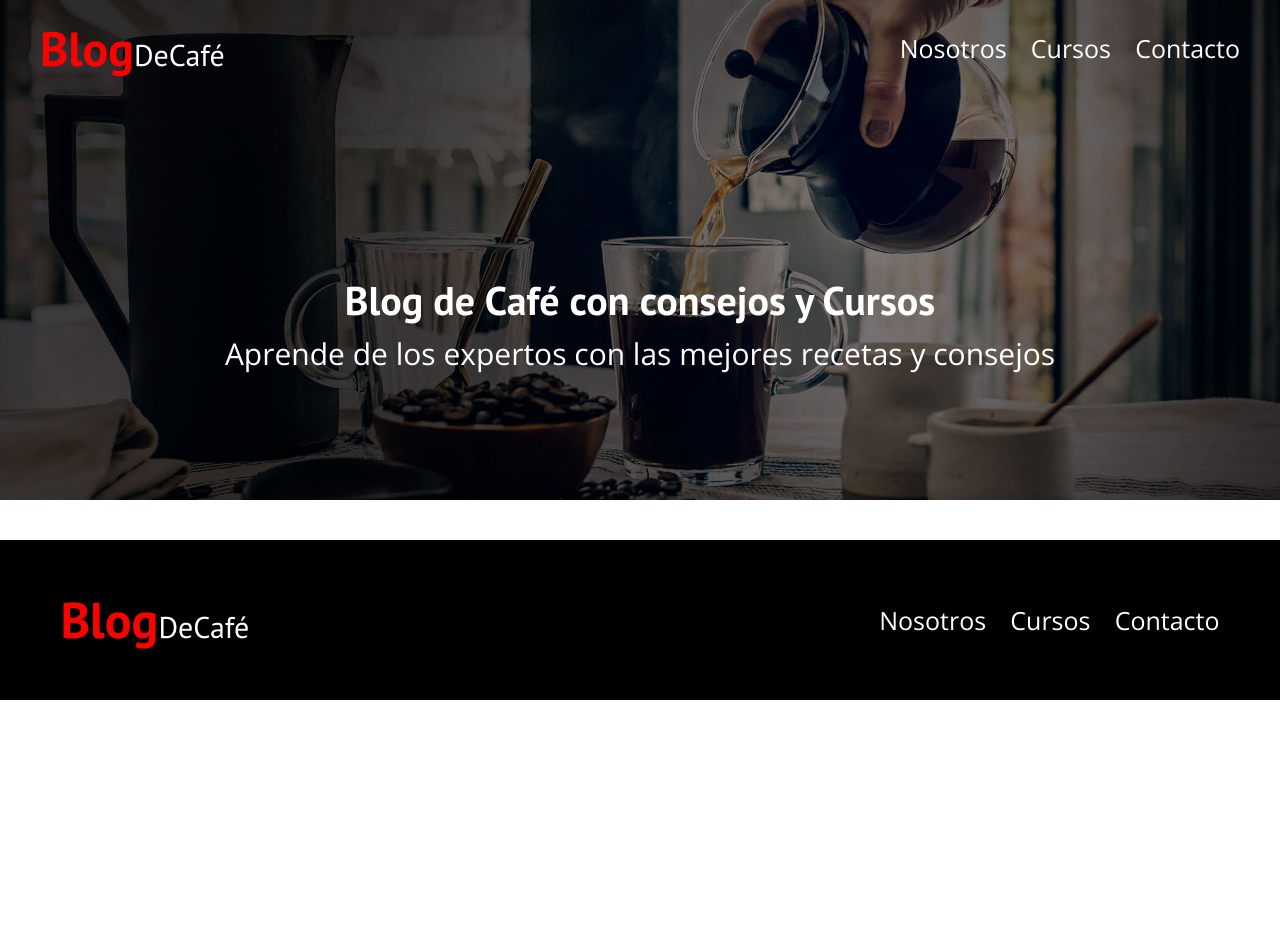
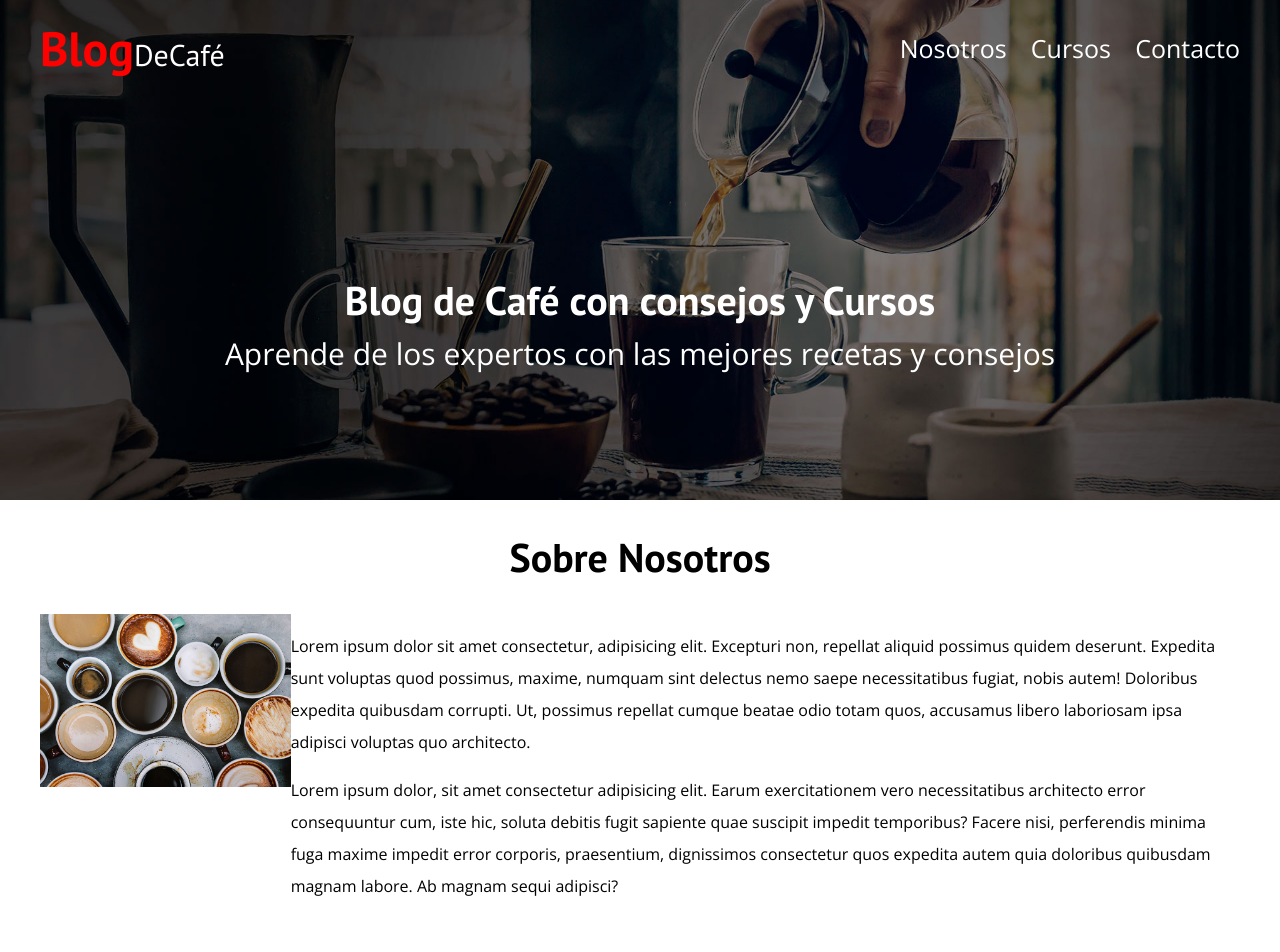
Before and after one commit to Abel075/blog, a plain HTML site: page nosotros.html in a window 1280 px wide. Shown: the top 952 px of the page. Before the commit the page ends 800 px from the top, so only its background shows below. Drawn offline with nearby package versions, Linux system fonts and the light colour scheme.

Commit message:
columnas

```diff
--- a/css/styles.css
+++ b/css/styles.css
@@ -54,6 +54,14 @@ img {
 }
 .no-margin {
   margin: 0;
+}
+
+/** Grid**/
+@media (min-width: 768px) {
+  .grid {
+    display: flex;
+    justify-content: space-between;
+  }
 }
 
 /**Botones **/
@@ -243,3 +251,5 @@ flex-wrap: wrap;
   font-size: 3rem;
   color: #ffffff;
 }
+
+/** Nosotros **/
--- a/nosotros.html
+++ b/nosotros.html
@@ -34,15 +34,16 @@
     </header>
 
     <main class="contenedor">
-        <h2 class="centrar-texto">
+       <h2 class="centrar-texto">Sobre Nosotros</h2>
             <div class="grid">
                 <div class="columnas-6">
-
+                    <img src="/img/nosotros.jpg" alt="imagen Nosotros">
 
 
                 </div>
                 <div class="columnas-6">
-
+                    <p>Lorem ipsum dolor sit amet consectetur, adipisicing elit. Excepturi non, repellat aliquid possimus quidem deserunt. Expedita sunt voluptas quod possimus, maxime, numquam sint delectus nemo saepe necessitatibus fugiat, nobis autem! Doloribus expedita quibusdam corrupti. Ut, possimus repellat cumque beatae odio totam quos, accusamus libero laboriosam ipsa adipisci voluptas quo architecto.</p>
+                    <p>Lorem ipsum dolor, sit amet consectetur adipisicing elit. Earum exercitationem vero necessitatibus architecto error consequuntur cum, iste hic, soluta debitis fugit sapiente quae suscipit impedit temporibus? Facere nisi, perferendis minima fuga maxime impedit error corporis, praesentium, dignissimos consectetur quos expedita autem quia doloribus quibusdam magnam labore. Ab magnam sequi adipisci?</p>
 
 
 
@@ -52,28 +53,6 @@
 
 
             </div>
-
-
-
-
-
-
-
-
-
-
-
-
-        </h2>
-
-
-
-
-
-
-
-
-
 
     </main>
 
```
